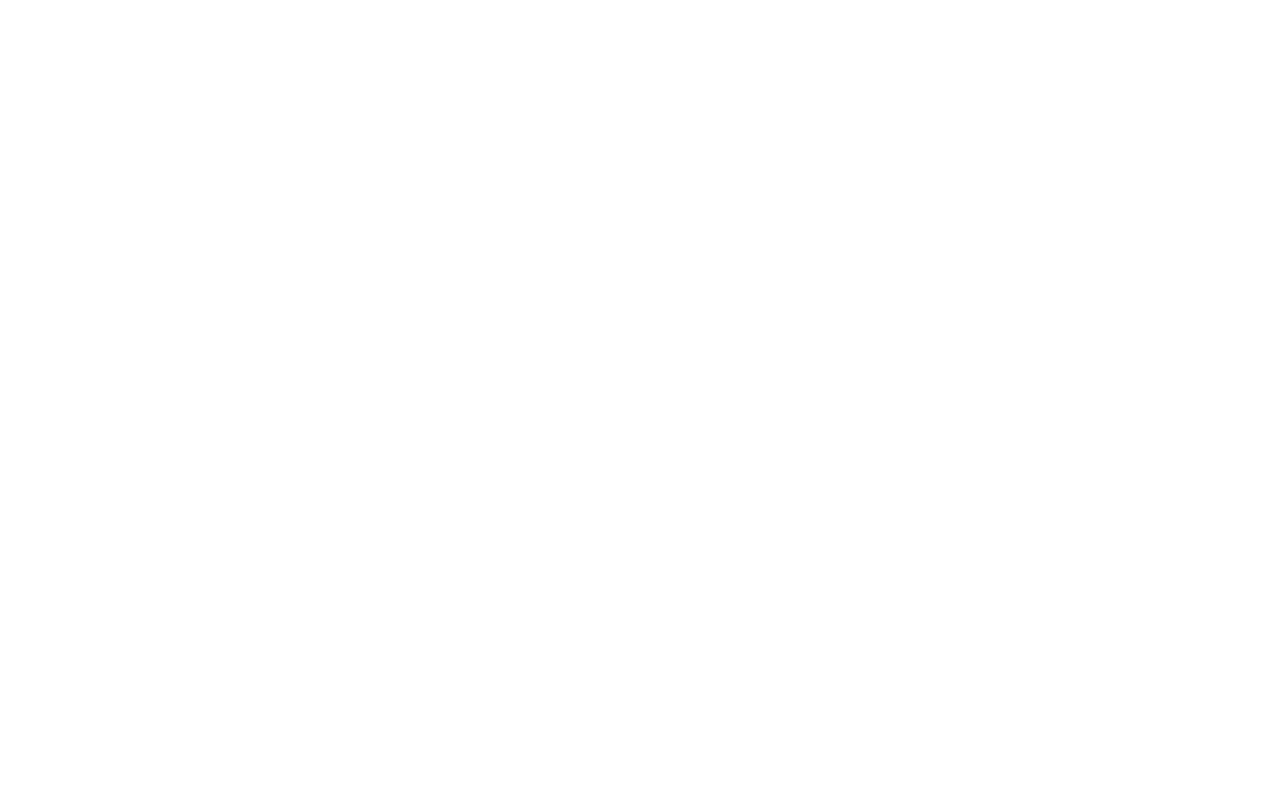
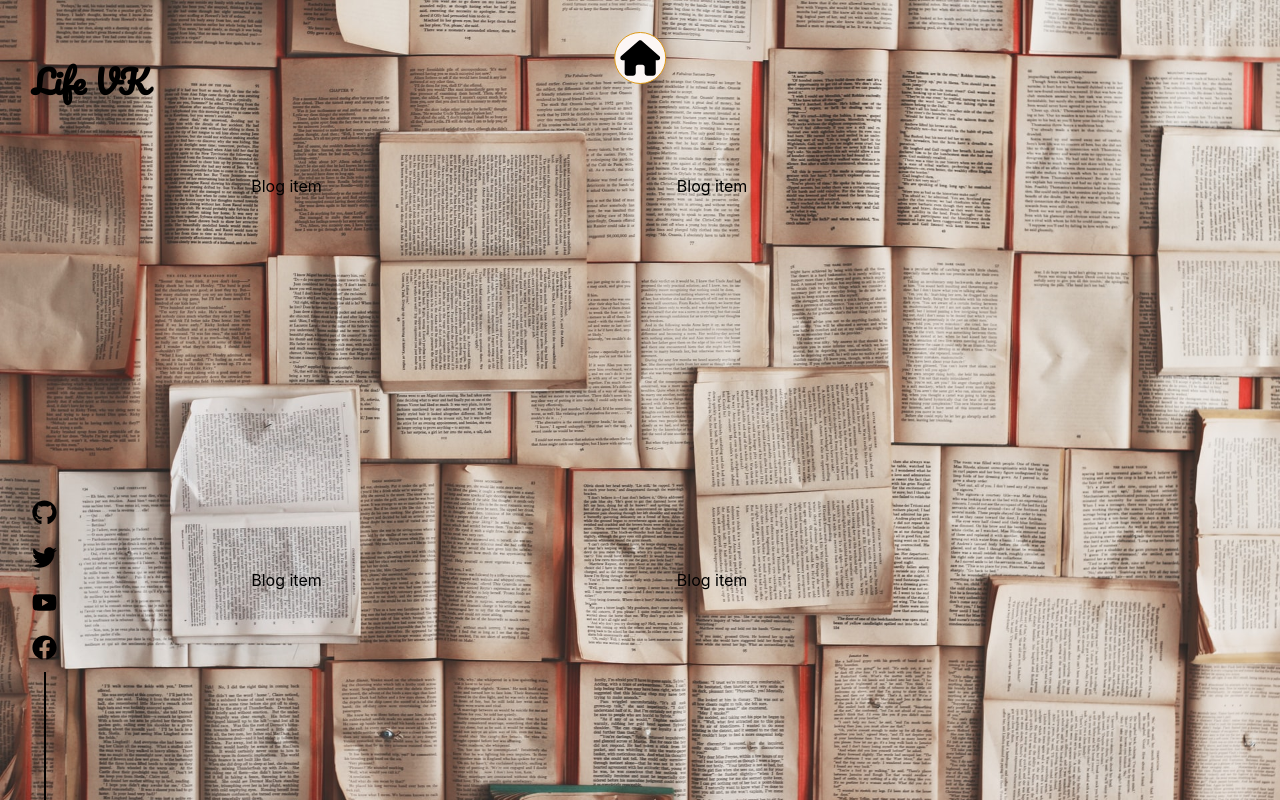
Before and after one commit to lifeKhomola/LifeKhomolaPortfolio, a React (Create React App) app in the folder my-portfolio/: page /blog in a window 1280 px wide. Shown: the top 800 px of the page. Built offline with nearby package versions, Linux system fonts and the light colour scheme.

Commit message:
blog component setup

```diff
--- /dev/null
+++ b/my-portfolio/src/components/BlogComponent.js
@@ -0,0 +1,20 @@
+import React from 'react'
+import styled from 'styled-components'
+
+const Box = styled.div`
+width:calc(10rem + 15vw);
+text-decoration:none;
+height:20rem;
+padding:1rem;
+
+`
+
+const BlogComponent =()=>{
+    return (
+        <Box to='/'>
+            Blog item
+        </Box>
+    )
+}
+
+export default BlogComponent
--- a/my-portfolio/src/components/BlogPage.js
+++ b/my-portfolio/src/components/BlogPage.js
@@ -1,14 +1,64 @@
 import React from 'react'
 import styled from 'styled-components'
+import img from  '../assets/Images/patrick-tomasso-Oaqk7qqNh_c-unsplash.jpg'
+import LogoComponent from '../subComponents/LogoComponent'
+import SocialIcons from '../subComponents/SocialIcons'
+import Home from '../subComponents/home'
+import BlogComponent from '../components/BlogComponent'
+import {Blogs} from '../data/BlogData'
+
 
 
 const MainContainer = styled.div`
+background-image:url(${img});
+background-size:cover;
+background-repeat:no-repeat;
+background-position:center;
+background-attachment:fixed;
 
 `
+const Container =styled.div`
+background-color:${props => `rgba(${props.theme.bodyRgba},0,8)`};
+width:100%;
+height:auto;
+position:relative;
+paddding-bottom:5rem;
+`
+const Center = styled.div`
+display:flex;
+justify-content:center;
+align-items:center;
+padding-top:10rem;
+
+`
+const Grid = styled.div`
+display:grid;
+grid-template-columns: repeat(2,minmax(calc(10rem + 15vw),1fr));
+grid-gap:calc(1rem + 2vw);
+
+`
+
 const BlogPage =()=>{
     return (
         <MainContainer>
+           <Container>
+                <LogoComponent/>
+                <Home/>
+                <SocialIcons/>
+                <Center>
+                    <Grid>
+                    {
+                        Blogs.map(blog =>{
+                           return <BlogComponent
+                            key={blog.id}
+                            blog={blog}
+                            />
+                        })
+                    }
 
+                    </Grid>
+                </Center>
+           </Container>
         </MainContainer>
     )
 }
```
